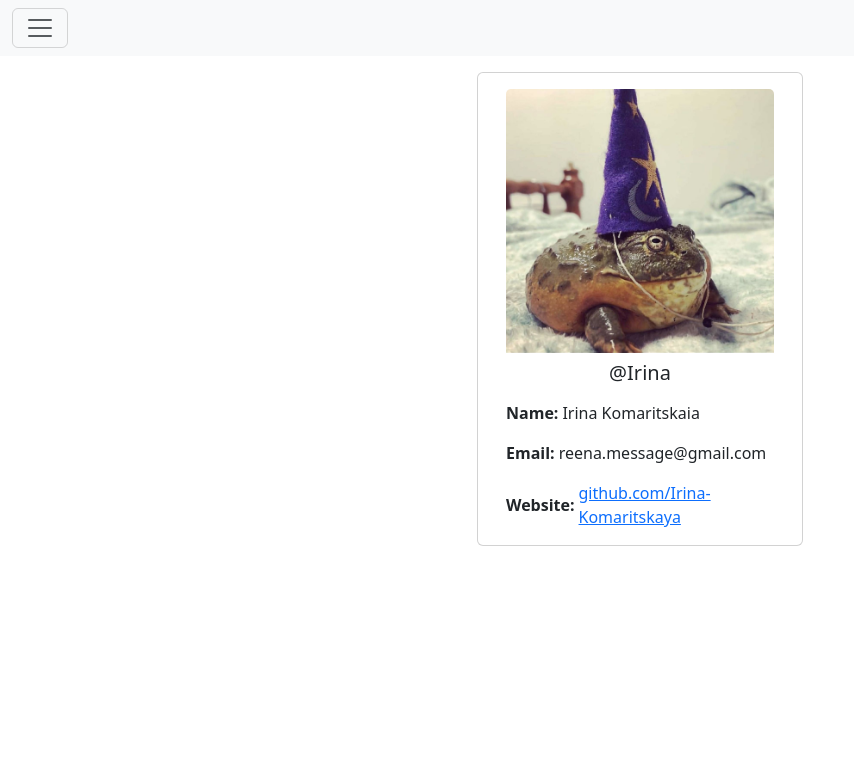
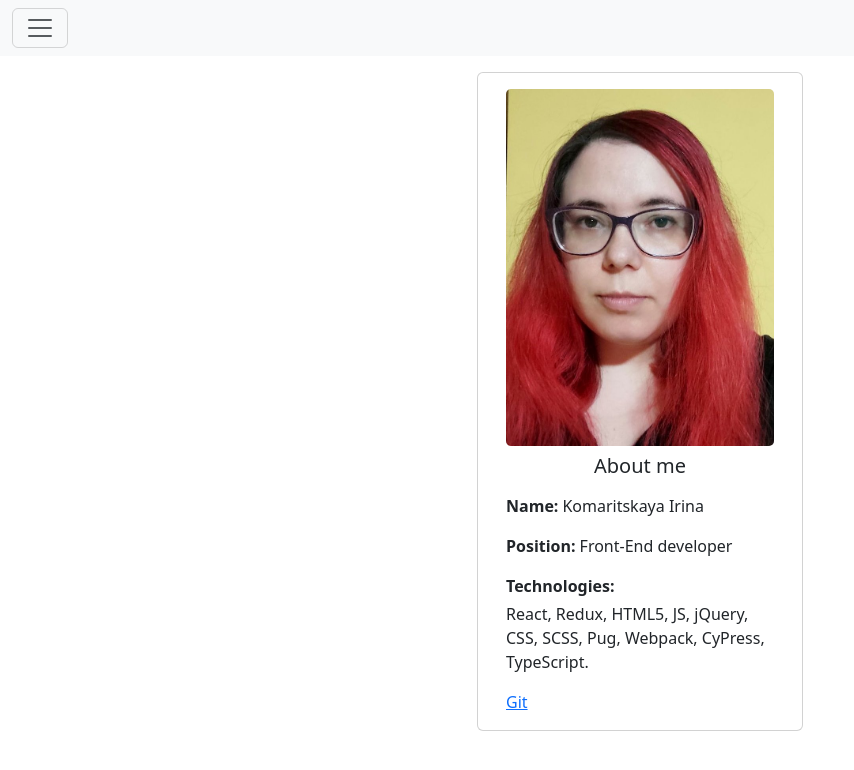
Before and after one commit to Irina-Komaritskaya/post-app, a React (Create React App) app: page /about in a window 1280 px wide. Shown: the top 770 px of the page, without its empty margins (0-854 px from the left). Built offline with nearby package versions, Linux system fonts and the light colour scheme; no server answers.

Commit message:
fix comment, update about

```diff
--- a/src/components/header.js
+++ b/src/components/header.js
@@ -5,7 +5,7 @@ import Offcanvas from "react-bootstrap/Offcanvas";
 import { Link } from "react-router-dom";
 import { User } from "./user";
 import React, { useRef } from "react";
-
+import avatar from "../img/photo.jpeg";
 const user = {
     username: "Irina",
     name: "Irina Komaritskaya",
@@ -43,7 +43,7 @@ export const Header = () => {
                                 About
                             </Link>
                         </Nav>
-                        <User user={user} />
+                        <User user={user} src={avatar} />
                     </Offcanvas.Body>
                 </Navbar.Offcanvas>
             </Container>
--- a/src/components/pagination.js
+++ b/src/components/pagination.js
@@ -1,7 +1,6 @@
 import Pagination from "react-bootstrap/Pagination";
 import React, { useEffect, useState, useRef } from "react";
 import Container from "react-bootstrap/Container";
-import { TransitionGroup } from "react-transition-group";
 
 export const Paging = ({ items }) => {
     const wrapperRef = useRef(null);
@@ -37,13 +36,11 @@ export const Paging = ({ items }) => {
         );
     }
     return (
-        <TransitionGroup transitionName="example">
         <div ref={wrapperRef}>
             {itemsPage}
             <Container xs="auto" md={5}>
                 <Pagination className="flex-wrap">{pages}</Pagination>
             </Container>
         </div>
-        </TransitionGroup>
     );
 };
--- a/src/components/post.js
+++ b/src/components/post.js
@@ -12,28 +12,26 @@ import Stack from "react-bootstrap/Stack";
 import Image from "react-bootstrap/Image";
 import { Spinners } from "./spinner";
 
-export const Post = React.memo(({ data }) => {
+export const Post = ({ data }) => {
     const { comments } = useSelector((state) => state.comments);
     const [isClicked, setIsClicked] = useState(false);
     const dispatch = useDispatch();
     const [loading, setloading] = useState(true);
 
     useEffect(() => {
-        console.log(isClicked);
-    }, [isClicked]);
-
-    useEffect(() => {
         if (isClicked === true) {
             dispatch(getComments(data.id));
+            setloading(true);
         }
     }, [isClicked, data.id, dispatch]);
 
     useEffect(() => {
+        console.log(data.id, isClicked);
         const timer = setTimeout(() => {
             setloading(false);
-        }, 1000);
+        }, 3000);
         return () => clearTimeout(timer);
-    }, []);
+    }, [data.id, isClicked]);
 
     return (
         <Container className="filter bg-white mb-2 p-2">
@@ -41,7 +39,7 @@ export const Post = React.memo(({ data }) => {
                 <Link to={`/user/${data.userId}`}>
                     <Image src={avatar} roundedCircle alt="avatar" />
                 </Link>
-                <div className="ms-2 fw-bold">User</div>
+                <div className="ms-2 fw-bold">User #{data.userId}</div>
             </Stack>
             <h2 className="fw-bold text-lowercase fs-5">{data.title}</h2>
             <p className="text-lowercase">{data.body}</p>
@@ -56,17 +54,19 @@ export const Post = React.memo(({ data }) => {
                     Comments
                 </Button>
             </div>
-
             {isClicked &&
                 (loading ? (
                     <Spinners />
                 ) : (
-                    <div>
-                        {comments.map((x) => (
-                            <Comment data={x} key={x.id} />
-                        ))}
-                    </div>
+                    comments &&
+                    comments[data.id] && (
+                        <div>
+                            {comments[data.id].map((x) => (
+                                <Comment data={x} key={x.id} />
+                            ))}
+                        </div>
+                    )
                 ))}
         </Container>
     );
-});
+};
--- a/src/components/user.js
+++ b/src/components/user.js
@@ -1,12 +1,11 @@
-import avatar from "../img/avatar.jpg";
 import Card from "react-bootstrap/Card";
 import Stack from "react-bootstrap/Stack";
 
-export const User = ({ user }) => {
+export const User = ({ user, src }) => {
     return (
         <Card>
             <Card.Body>
-                <Card.Img variant="top" src={avatar} alt="avatar" />
+                <Card.Img variant="top" src={src} alt="avatar" />
                 <Card.Title className="text-center mt-2 mb-3">
                     {"@" + user.username}
                 </Card.Title>
--- a/src/pages/about.js
+++ b/src/pages/about.js
@@ -1,16 +1,45 @@
-import { User } from "../components/user";
+import avatar from "../img/photo.jpeg";
+import Card from "react-bootstrap/Card";
+import Stack from "react-bootstrap/Stack";
 import Row from "react-bootstrap/Row";
-
 export const About = () => {
-    const user = {
-        username: "Irina",
-        name: "Irina Komaritskaia",
-        email: "reena.message@gmail.com",
-        website: "github.com/Irina-Komaritskaya",
-    };
     return (
         <Row md={4} className="justify-content-center">
-            <User user={user} />
+            <Card>
+                <Card.Body>
+                    <Card.Img src={avatar} alt="avatar" />
+                    <Card.Title className="text-center mt-2 mb-3">
+                        About me
+                    </Card.Title>
+                    <Card.Text>
+                        <Stack gap={3}>
+                            <Stack direction="horizontal" gap={1}>
+                                <div className="fw-bold">Name:</div>
+                                <div>Komaritskaya Irina</div>
+                            </Stack>
+                            <Stack direction="horizontal" gap={1}>
+                                <div className="fw-bold">Position:</div>
+                                <div>Front-End developer</div>
+                            </Stack>
+                            <Stack gap={1}>
+                                <div className="fw-bold">Technologies:</div>
+                                <div>
+                                    React, Redux, HTML5, JS, jQuery, CSS, SCSS,
+                                    Pug, Webpack, CyPress, TypeScript.
+                                </div>
+                            </Stack>
+                            <Stack direction="horizontal" gap={1}>
+                                <a
+                                    target="_blank"
+                                    href="https://github.com/Irina-Komaritskaya"
+                                >
+                                    Git
+                                </a>
+                            </Stack>
+                        </Stack>
+                    </Card.Text>
+                </Card.Body>
+            </Card>
         </Row>
     );
 };
--- a/src/pages/user.js
+++ b/src/pages/user.js
@@ -10,6 +10,7 @@ import Col from "react-bootstrap/Col";
 import { v4 as generateKey } from "uuid";
 import Button from "react-bootstrap/Button";
 import { Link } from "react-router-dom";
+import avatar from "../img/avatar.jpg";
 
 export const UserPage = () => {
     const { user } = useSelector((state) => state.user);
@@ -28,7 +29,7 @@ export const UserPage = () => {
     return (
         <Row className="justify-content-center p-2">
             <Col xs="auto" md={4}>
-                <User user={user} />
+                <User user={user} src={avatar} />
                 <Link to={"/"}>
                     <Button variant="link">return to Home</Button>
                 </Link>
--- a/src/store/redusers.js
+++ b/src/store/redusers.js
@@ -19,7 +19,7 @@ import {
 import { filterPosts, sortPosts } from "../services/utils";
 const initialState = {
     posts: [],
-    comments: [],
+    comments: {},
     user: {},
     userPosts: [],
     loadingUser: false,
@@ -77,7 +77,10 @@ export const commentsReducer = (state = initialState, action) => {
         case GET_COMMENTS_SUCCESS:
             state = {
                 ...state,
-                comments: action.payload,
+                comments: {
+                    ...state.comments,
+                    [action.payload[0].postId]: action.payload,
+                },
                 loadingComments: false,
             };
             break;
```
Also changed, not shown: src/img/photo.jpeg (added). Lines whose indentation alone changed are shown as unchanged.
